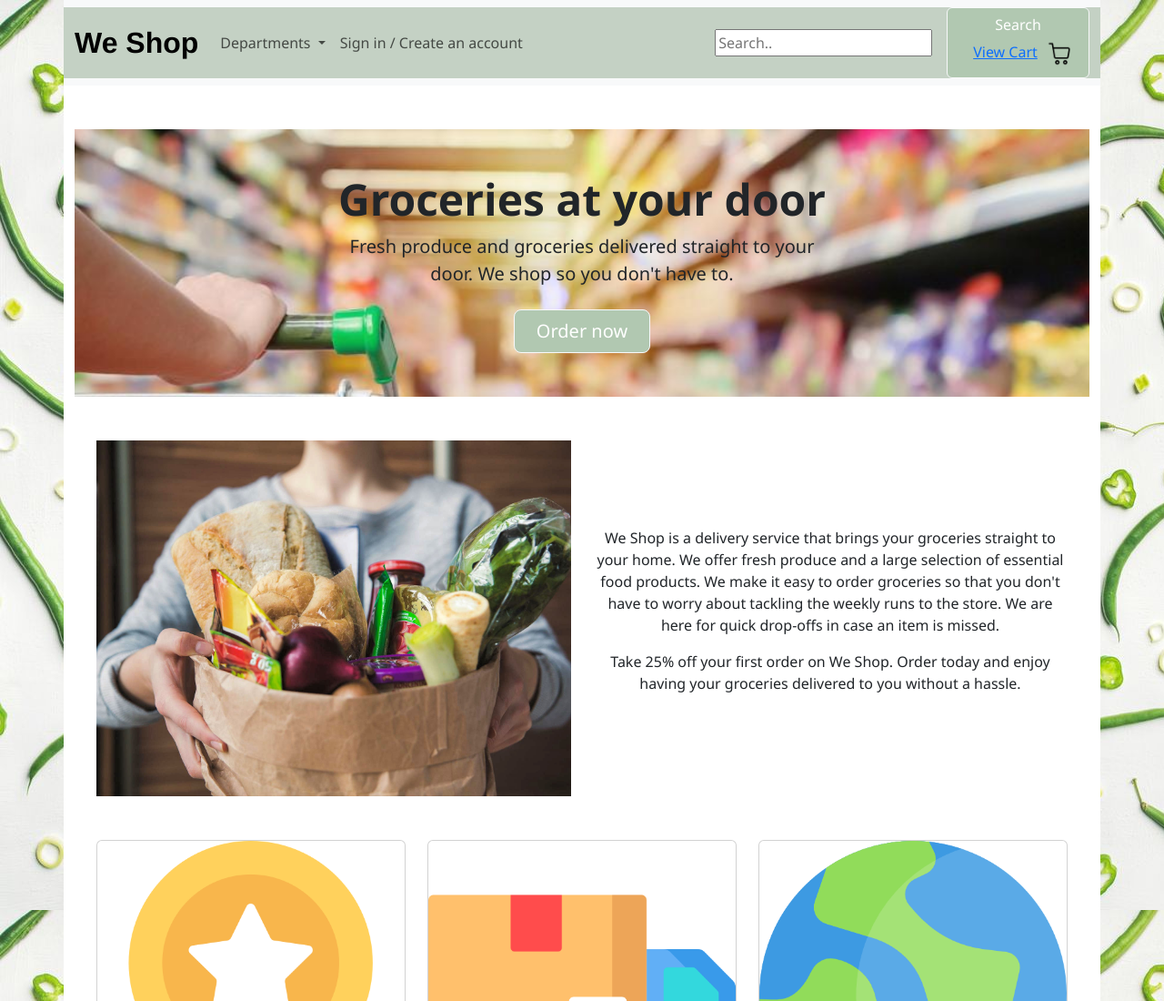
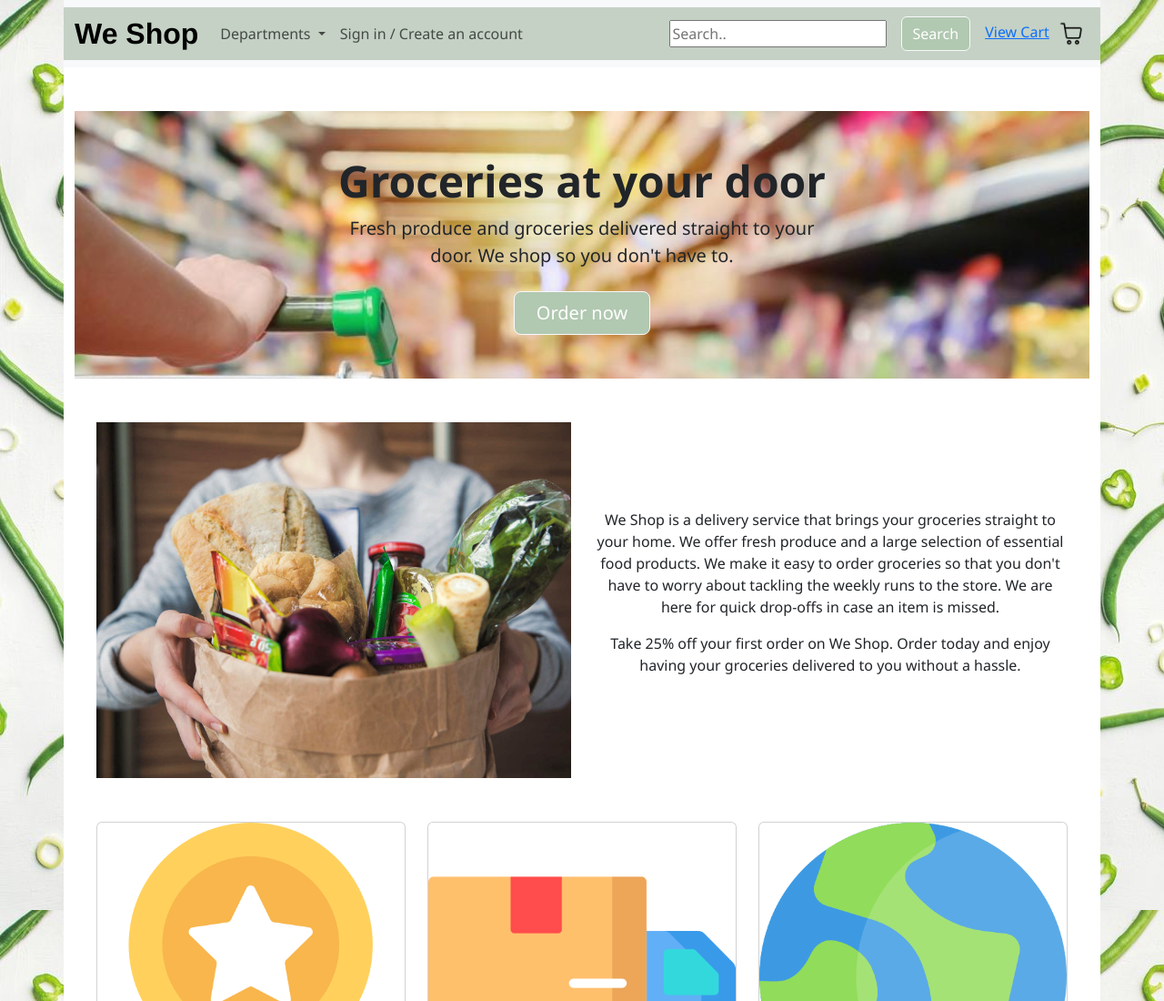
Before and after one commit to CierraMH/Agile-Group-Project, a plain HTML site: page index.html in a window 1280 px wide. Shown: the top 1100 px of the page at 91% size. Drawn offline with nearby package versions, Linux system fonts and the light colour scheme.

Commit message:
Fixed the Navbar

```diff
--- a/index.html
+++ b/index.html
@@ -91,10 +91,9 @@
             <div class="topnav" style="padding-left: 1rem; padding-right: 1rem;">
                 <input type="text" placeholder="Search..">
               </div>
-            <gi class="btn btn-outline-light" type="submit">
-              Search
-            </button>
-
+                <button class="btn btn-outline-light" type="submit">
+                  Search
+                </button>
               <div class="cart" style="padding-left: 1rem;"><a href="Shopping.Cart.html">View Cart</a>
                 <a href="Shopping.Cart.html"><img class="cartt" src="images/CART-download.png" href="Shopping.Cart.html" width="40"></a>
             </div>
```
